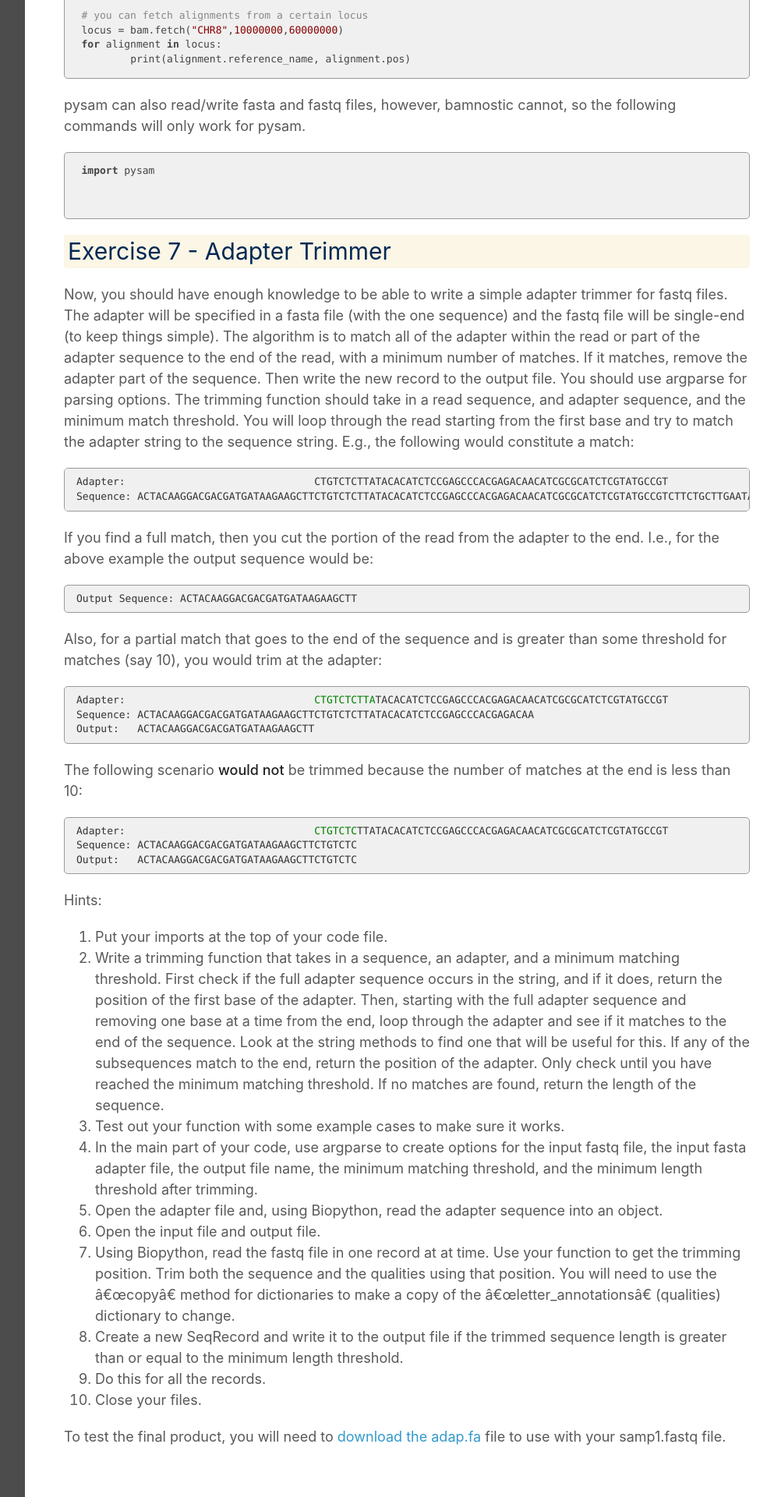
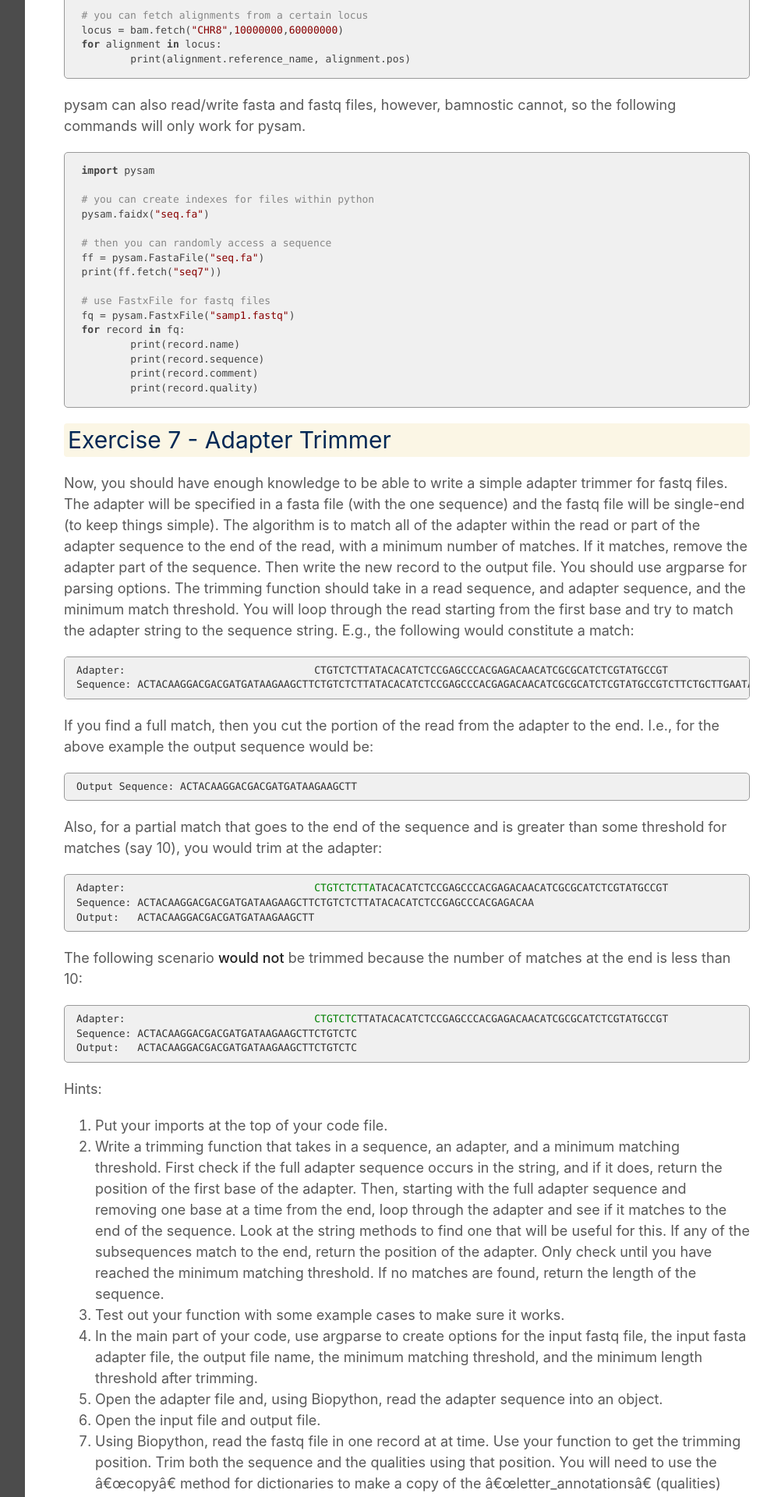
Before and after one commit to ucdavis-bioinformatics-training/2022-Feb-Introduction-To-Python-For-Bioinformatics, a Jekyll site: the page built from python/python5.md, in a window 1280 px wide. Shown: the part 2307-4227 px from the top of the page at 78% size, without its empty margins (268-1261 px from the left). Built offline with Jekyll 4.4.1, drawn with Linux system fonts in a browser that asks for light colours; our own code applies the rules of GitHub Pages for plain Markdown files.

Commit message:
adding docs

````diff
--- a/python/python5.md
+++ b/python/python5.md
@@ -97,7 +97,20 @@ pysam can also read/write fasta and fastq files, however, bamnostic cannot, so t
 ```
 import pysam
 
+# you can create indexes for files within python
+pysam.faidx("seq.fa")
 
+# then you can randomly access a sequence
+ff = pysam.FastaFile("seq.fa")
+print(ff.fetch("seq7"))
+
+# use FastxFile for fastq files
+fq = pysam.FastxFile("samp1.fastq")
+for record in fq:
+	print(record.name)
+	print(record.sequence)
+	print(record.comment)
+	print(record.quality)
 ```
 
 
````
Also changed, not shown: 1 other file.
